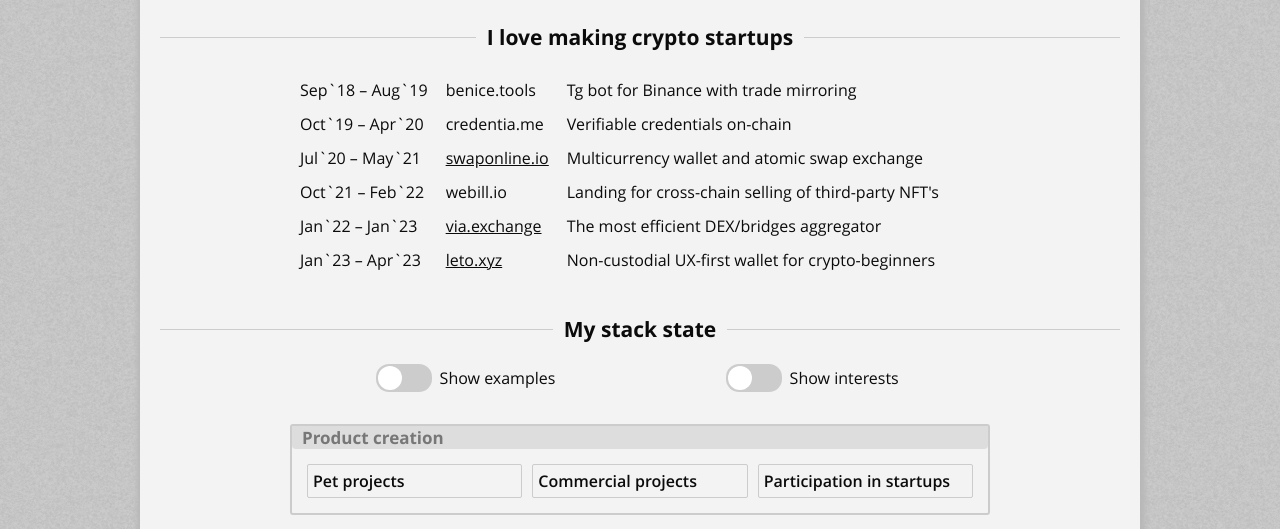
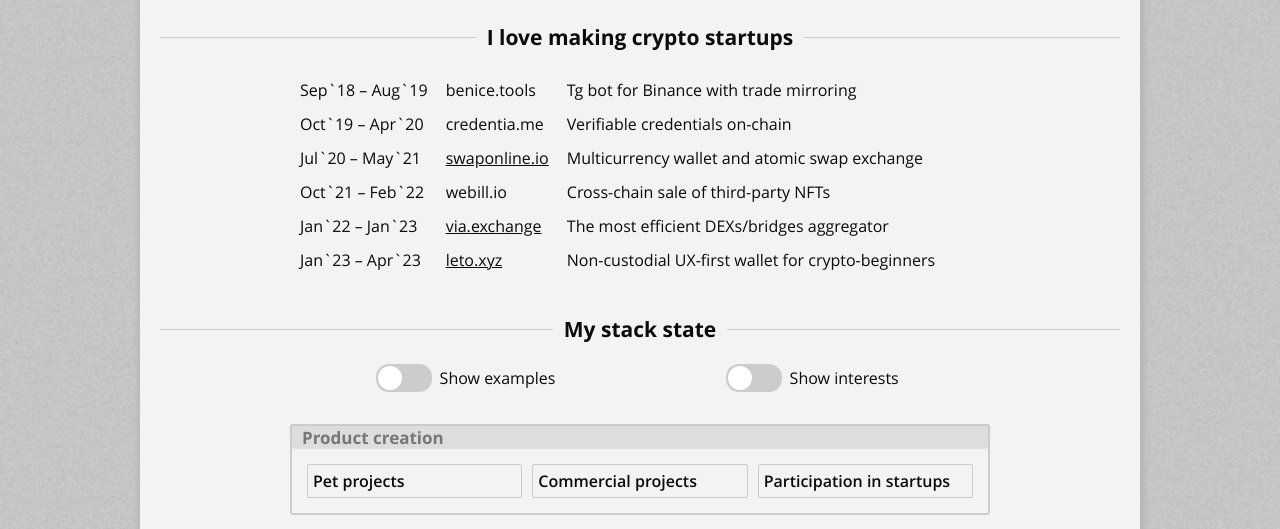
Before and after one commit to iower/about-me, a plain HTML site: page index.html in a window 1280 px wide. Shown: the part 270-799 px from the top of the page. Drawn offline with Linux system fonts and the light colour scheme.

Commit message:
A little shorter

```diff
--- a/index.html
+++ b/index.html
@@ -64,12 +64,12 @@
 				<tr>
 					<td>Oct`21 – Feb`22</td>
 					<td>webill.io</td>
-					<td>Landing for cross-chain selling of third-party NFT's</td>
+					<td>Cross-chain sale of third-party NFTs</td>
 				</tr>
 				<tr>
 					<td>Jan`22 – Jan`23</td>
 					<td><a href="https://via.exchange/" target="_blank">via.exchange</a></td>
-					<td>The most efficient DEX/bridges aggregator</td>
+					<td>The most efficient DEXs/bridges aggregator</td>
 				</tr>
 				<tr>
 					<td>Jan`23 – Apr`23</td>
```
